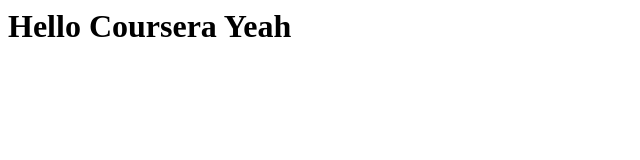
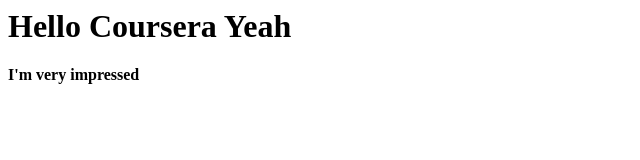
Before and after one commit to UlrikeA/coursera_angular, a plain HTML site: page index.html in a window 1280 px wide. Shown: the whole page, without its empty margins (0-640 px from the left). Drawn offline with Linux system fonts and the light colour scheme.

Commit message:
new versin of web file

```diff
--- a/index.html
+++ b/index.html
@@ -4,5 +4,6 @@
 </head>
 <body>
   <h1>Hello Coursera Yeah</h1>
+  <b>I'm very impressed</b>
 </body>
 </html>
```
